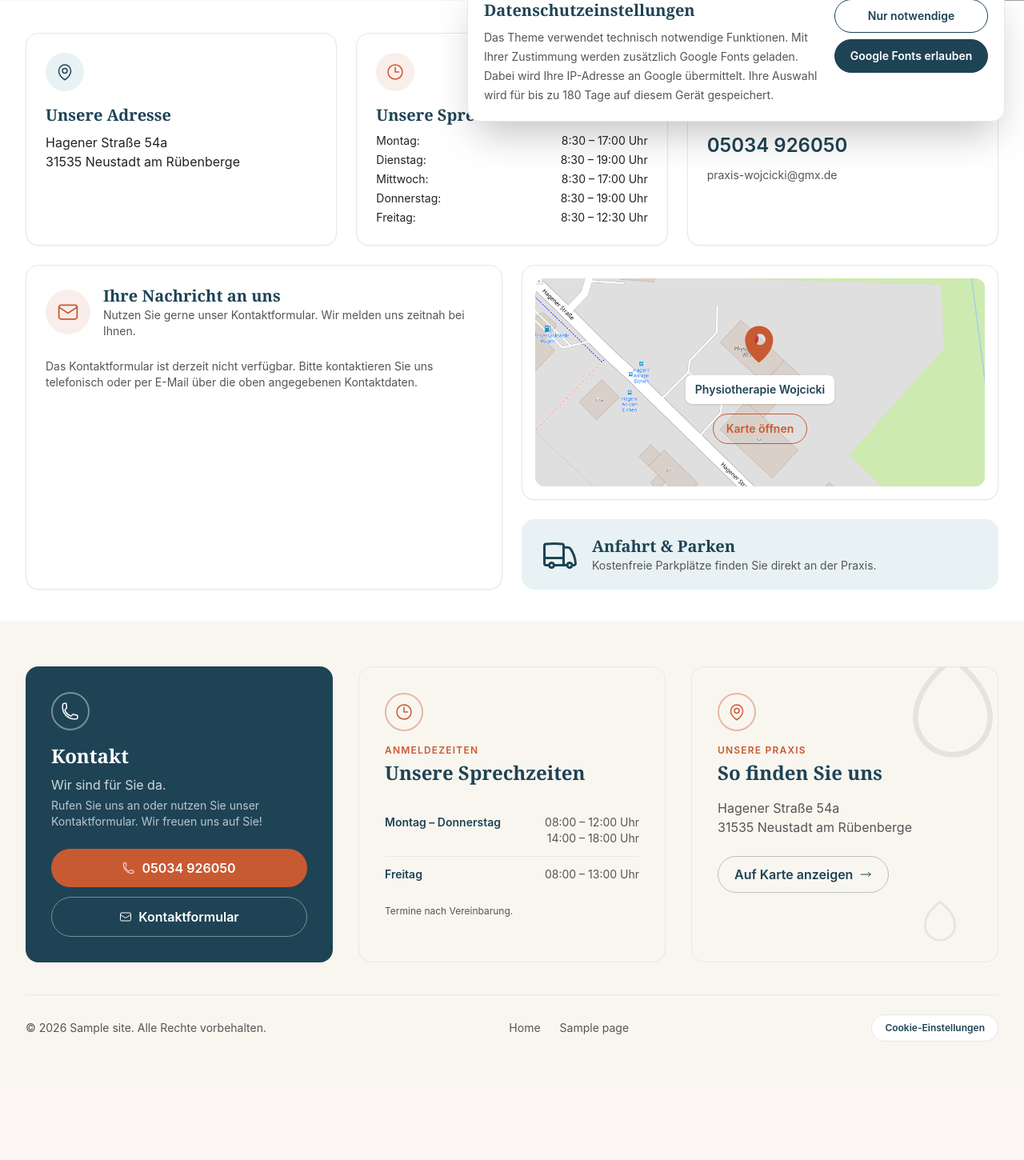
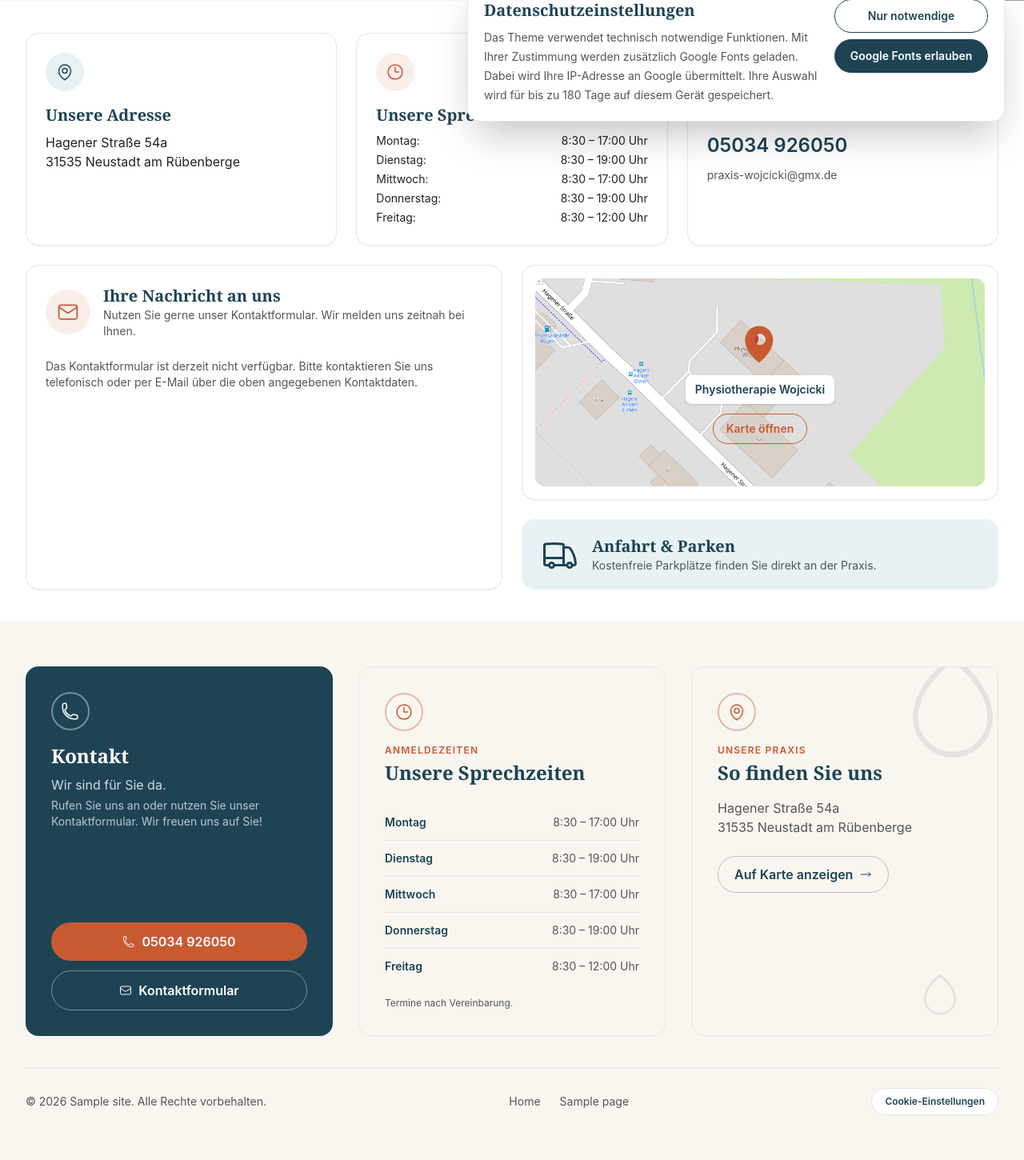
Before and after one commit to amatic-3486/physio-wojcicki, a WordPress theme: template wp-content/themes/physio-wojcicki/page-kontakt.php in a window 1280 px wide. Shown: the part 624-2074 px from the top of the page at 80% size. Before the commit the page ends 1926 px from the top, so only its background shows below. Run offline with PHP 8.4 and a stand-in for WordPress, Linux system fonts and the light colour scheme; the site name, menu and one post (Sample post) are stand-ins, and other content is empty; some libraries are stand-ins or nearby versions; grey boxes are pictures that could not be loaded.

Commit message:
refactor: change opening times

```diff
--- a/wp-content/themes/physio-wojcicki/footer.php
+++ b/wp-content/themes/physio-wojcicki/footer.php
@@ -50,12 +50,24 @@
 				<h2 class="font-serif text-2xl font-semibold text-secondary mb-6"><?php esc_html_e( 'Unsere Sprechzeiten', 'physio-wojcicki' ); ?></h2>
 				<dl class="divide-y divide-[#E5E7EB] text-sm">
 					<div class="flex items-start justify-between gap-4 py-3">
-						<dt class="font-semibold text-secondary"><?php esc_html_e( 'Montag – Donnerstag', 'physio-wojcicki' ); ?></dt>
-						<dd class="text-right text-[#555555]">08:00 – 12:00 Uhr<br>14:00 – 18:00 Uhr</dd>
+						<dt class="font-semibold text-secondary"><?php esc_html_e( 'Montag', 'physio-wojcicki' ); ?></dt>
+						<dd class="text-right text-[#555555]">8:30 – 17:00 Uhr</dd>
+					</div>
+					<div class="flex items-start justify-between gap-4 py-3">
+						<dt class="font-semibold text-secondary"><?php esc_html_e( 'Dienstag', 'physio-wojcicki' ); ?></dt>
+						<dd class="text-right text-[#555555]">8:30 – 19:00 Uhr</dd>
+					</div>
+					<div class="flex items-start justify-between gap-4 py-3">
+						<dt class="font-semibold text-secondary"><?php esc_html_e( 'Mittwoch', 'physio-wojcicki' ); ?></dt>
+						<dd class="text-right text-[#555555]">8:30 – 17:00 Uhr</dd>
+					</div>
+					<div class="flex items-start justify-between gap-4 py-3">
+						<dt class="font-semibold text-secondary"><?php esc_html_e( 'Donnerstag', 'physio-wojcicki' ); ?></dt>
+						<dd class="text-right text-[#555555]">8:30 – 19:00 Uhr</dd>
 					</div>
 					<div class="flex items-start justify-between gap-4 py-3">
 						<dt class="font-semibold text-secondary"><?php esc_html_e( 'Freitag', 'physio-wojcicki' ); ?></dt>
-						<dd class="text-right text-[#555555]">08:00 – 13:00 Uhr</dd>
+						<dd class="text-right text-[#555555]">8:30 – 12:00 Uhr</dd>
 					</div>
 				</dl>
 				<p class="text-xs text-[#555555] mt-4"><?php esc_html_e( 'Termine nach Vereinbarung.', 'physio-wojcicki' ); ?></p>
--- a/wp-content/themes/physio-wojcicki/page-kontakt.php
+++ b/wp-content/themes/physio-wojcicki/page-kontakt.php
@@ -15,7 +15,7 @@ $hours  = array(
 	'Dienstag'   => '8:30 – 19:00 Uhr',
 	'Mittwoch'   => '8:30 – 17:00 Uhr',
 	'Donnerstag' => '8:30 – 19:00 Uhr',
-	'Freitag'    => '8:30 – 12:30 Uhr',
+	'Freitag'    => '8:30 – 12:00 Uhr',
 );
 $map_url = 'https://www.openstreetmap.org/search?query=' . rawurlencode( physio_wojcicki_contact( 'address_1' ) . ', ' . physio_wojcicki_contact( 'address_2' ) );
 ?>
```
